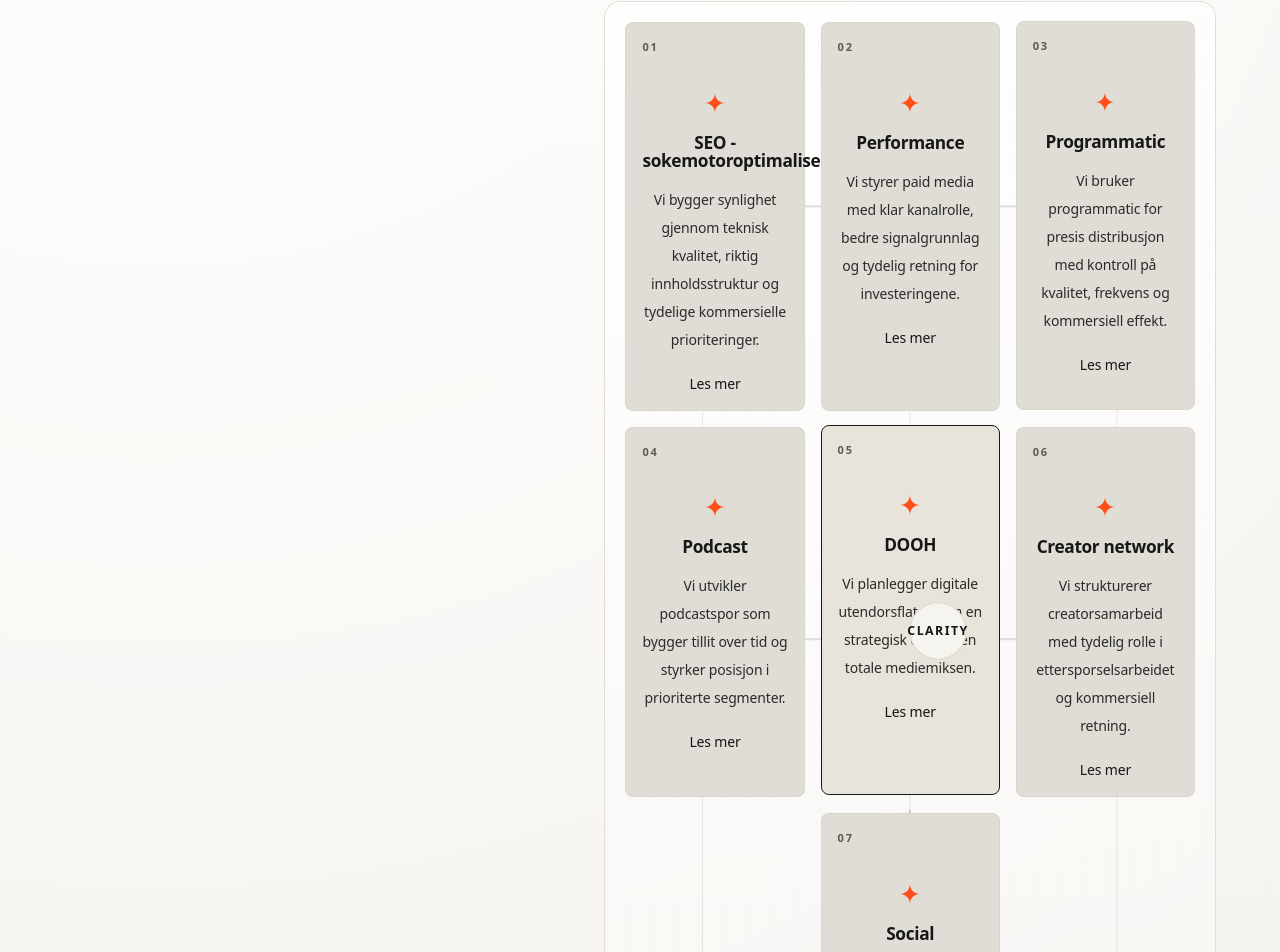
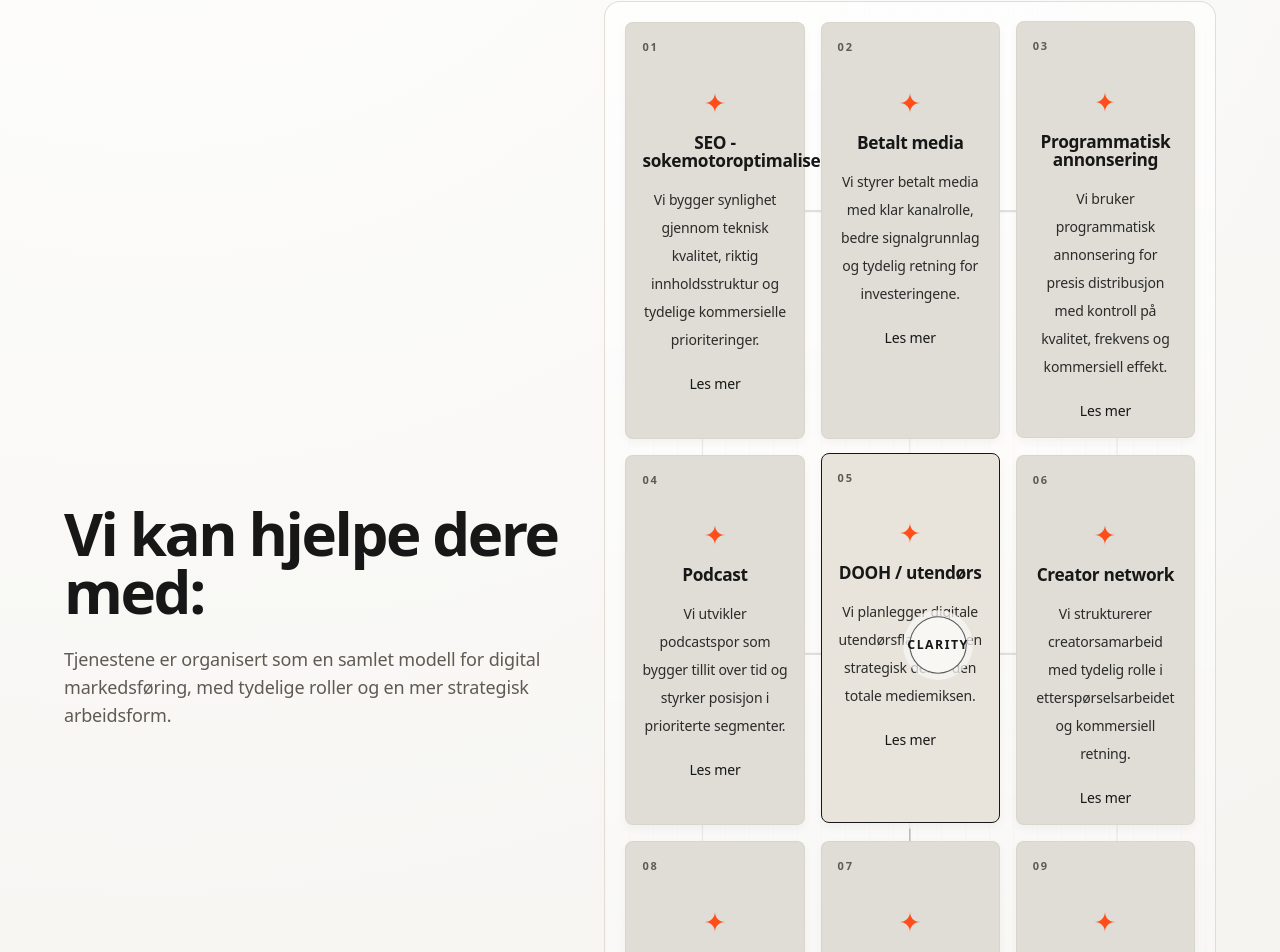
Before and after one commit to CognitiveFire/SEO-MICROSITE, a Next.js app: page /tjenester/digital-markedsforing in a window 1280 px wide. Shown: the part 128-1080 px from the top of the page. Built offline with nearby package versions, Linux system fonts and the light colour scheme.

Commit message:
Align digital marketing hero title with animated service grid

```diff
--- a/app/tjenester/digital-markedsforing/page.tsx
+++ b/app/tjenester/digital-markedsforing/page.tsx
@@ -15,13 +15,13 @@ const serviceCards = [
     href: "/tjenester/digital-markedsforing/seo",
   },
   {
-    title: "Performance",
-    body: "Vi styrer paid media med klar kanalrolle, bedre signalgrunnlag og tydelig retning for investeringene.",
+    title: "Betalt media",
+    body: "Vi styrer betalt media med klar kanalrolle, bedre signalgrunnlag og tydelig retning for investeringene.",
     href: "/tjenester/digital-markedsforing/performance",
   },
   {
-    title: "Programmatic",
-    body: "Vi bruker programmatic for presis distribusjon med kontroll på kvalitet, frekvens og kommersiell effekt.",
+    title: "Programmatisk annonsering",
+    body: "Vi bruker programmatisk annonsering for presis distribusjon med kontroll på kvalitet, frekvens og kommersiell effekt.",
     href: "/tjenester/digital-markedsforing/programmatic",
   },
   {
@@ -30,19 +30,29 @@ const serviceCards = [
     href: "/tjenester/digital-markedsforing/podcast",
   },
   {
-    title: "DOOH",
-    body: "Vi planlegger digitale utendorsflater som en strategisk del av den totale mediemiksen.",
+    title: "DOOH / utendørs",
+    body: "Vi planlegger digitale utendørsflater som en strategisk del av den totale mediemiksen.",
     href: "/tjenester/digital-markedsforing/dooh",
   },
   {
     title: "Creator network",
-    body: "Vi strukturerer creatorsamarbeid med tydelig rolle i ettersporselsarbeidet og kommersiell retning.",
+    body: "Vi strukturerer creatorsamarbeid med tydelig rolle i etterspørselsarbeidet og kommersiell retning.",
     href: "/tjenester/digital-markedsforing/creator-network",
   },
   {
-    title: "Social",
-    body: "Vi bruker sosiale kanaler for tydelig budskap, sterkere relevans og bedre kobling til forretningsmal.",
+    title: "Sosiale medier",
+    body: "Vi bruker sosiale kanaler for tydelig budskap, sterkere relevans og bedre kobling til forretningsmål.",
     href: "/tjenester/digital-markedsforing/social",
+  },
+  {
+    title: "Video",
+    body: "Vi bruker video for å forklare, forsterke og skape tydeligere beslutningsstøtte i markedet.",
+    href: "/contact",
+  },
+  {
+    title: "Display",
+    body: "Vi planlegger display som en del av en samlet distribusjonsmodell med klar rolle og effekt.",
+    href: "/contact",
   },
 ];
 
@@ -60,13 +70,13 @@ export default function DigitalMarkedsforingPage() {
   return (
     <main className="w-full px-6 pb-20 pt-6 md:px-10 xl:px-16">
       <div className="mx-auto w-full">
-        <section className="grid gap-10 lg:grid-cols-[0.9fr_1.1fr] lg:items-end">
+        <section className="grid gap-10 lg:grid-cols-[0.9fr_1.1fr] lg:items-center">
           <div>
             <h1 className="max-w-3xl text-4xl font-semibold tracking-[-0.04em] text-apriil-dark md:text-6xl md:leading-[0.96]">
-              Vi kan hjelpe deg med:
+              Vi kan hjelpe dere med:
             </h1>
             <p className="mt-6 max-w-2xl text-base leading-8 text-apriil-muted md:text-lg">
-              Tjenestene er organisert som en samlet digital markedsforing-modell, med tydelige roller og en mer
+              Tjenestene er organisert som en samlet modell for digital markedsføring, med tydelige roller og en mer
               strategisk arbeidsform.
             </p>
           </div>
--- a/components/digital-markedsforing/ui.tsx
+++ b/components/digital-markedsforing/ui.tsx
@@ -113,8 +113,8 @@ export function ServiceGridHero({ cards }: { cards: ServiceCard[] }) {
   const nextPosition = heroPositions[(activeIndex + 2) % cards.length] ?? heroPositions[1];
 
   return (
-    <div className="apriil-editorial-surface relative overflow-hidden rounded-[16px] border border-apriil-line/70 p-4 md:p-5">
-      <svg className="absolute inset-0 h-full w-full" viewBox="0 0 100 100" preserveAspectRatio="none" aria-hidden="true">
+    <div className="apriil-editorial-surface relative overflow-hidden rounded-[16px] border border-apriil-line/70 p-4 md:p-5 md:min-h-[560px]">
+      <svg className="absolute inset-0 z-0 h-full w-full" viewBox="0 0 100 100" preserveAspectRatio="none" aria-hidden="true">
         <line x1="10" y1="17" x2="90" y2="17" stroke="rgba(23,23,23,0.12)" strokeWidth="0.18" />
         <line x1="10" y1="53" x2="90" y2="53" stroke="rgba(23,23,23,0.12)" strokeWidth="0.18" />
         <line x1="10" y1="85" x2="90" y2="85" stroke="rgba(23,23,23,0.12)" strokeWidth="0.18" />
@@ -151,25 +151,25 @@ export function ServiceGridHero({ cards }: { cards: ServiceCard[] }) {
       </svg>
 
       <motion.div
-        className="absolute left-1/2 top-1/2 z-10 flex h-14 w-14 -translate-x-1/2 -translate-y-1/2 items-center justify-center rounded-full border border-apriil-line/80 bg-[#f6f4ef] text-xs font-semibold uppercase tracking-[0.12em] text-apriil-dark"
+        className="absolute left-1/2 top-1/2 z-30 flex h-14 w-14 -translate-x-1/2 -translate-y-1/2 items-center justify-center rounded-full border border-apriil-dark/70 bg-[#f8f7f4] text-xs font-semibold uppercase tracking-[0.12em] text-apriil-dark shadow-[0_0_0_6px_rgba(248,247,244,0.75)]"
         animate={{ scale: [1, 1.03, 1] }}
         transition={{ duration: 3.8, repeat: Infinity, ease: "easeInOut" }}
       >
         Clarity
       </motion.div>
 
-      <div className="relative grid h-full grid-cols-1 gap-3 md:grid-cols-3 md:gap-4">
+      <div className="relative z-10 grid h-full grid-cols-1 gap-3 md:grid-cols-3 md:gap-4">
         {cards.map((card, index) => {
           const isActive = index === activeIndex;
           return (
             <motion.div
               key={card.title}
-              className={`min-h-[118px] rounded-[8px] border px-4 py-4 text-left ${
+              className={`min-h-[118px] rounded-[8px] border px-4 py-4 text-left shadow-[0_4px_10px_rgba(23,23,23,0.04)] ${
                 isActive ? "border-apriil-dark bg-[#e8e4db]" : "border-apriil-line/70 bg-[#dfddd6]"
               }`}
               style={{
-                gridColumn: index === 6 ? "2 / span 1" : "auto",
-                gridRow: index === 6 ? "3" : "auto",
+                gridColumn: index === 6 ? "2 / span 1" : index === 7 ? "1 / span 1" : index === 8 ? "3 / span 1" : "auto",
+                gridRow: index >= 6 ? "3" : "auto",
               }}
               animate={isActive ? { y: [0, -2, 0] } : { y: 0 }}
               transition={{ duration: 3.6, repeat: isActive ? Infinity : 0, ease: "easeInOut" }}
```
